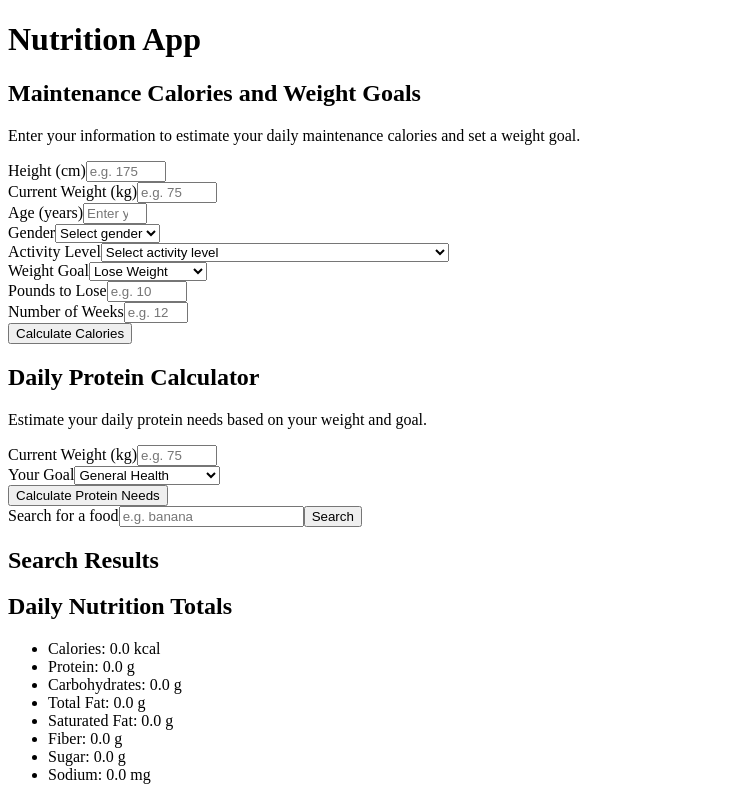
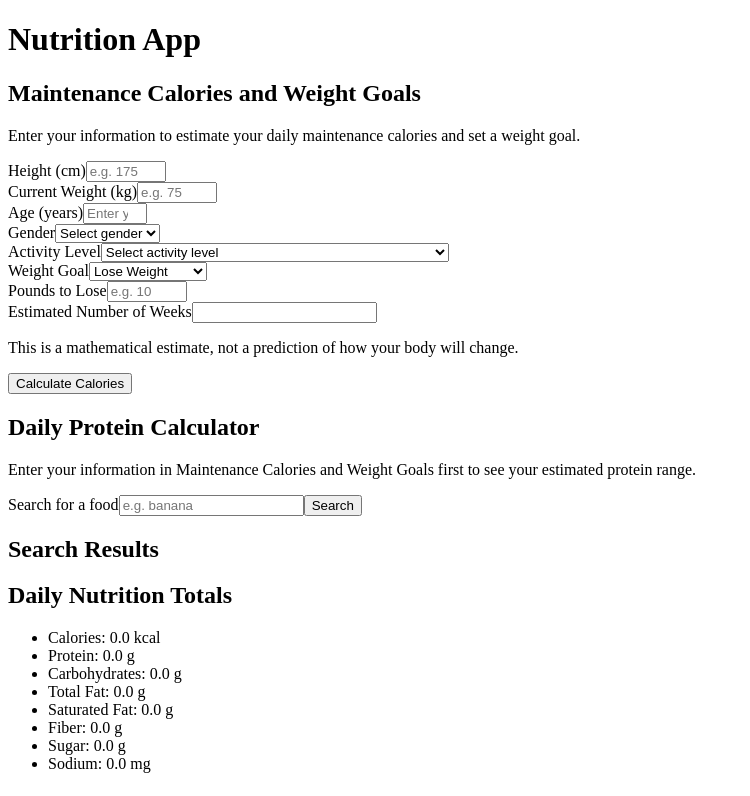
Before and after one commit to coreymfn/food_calorie_project, a React (Vite) app in the folder nutrition-app/: page / in a window 1280 px wide. Shown: the top 796 px of the page, without its empty margins (0-750 px from the left). Built offline with nearby package versions, Linux system fonts and the light colour scheme.

Commit message:
Weeks automatically calculated when you want to gain or lose wieght. That data is also now stored locally. Protein calculation is now automatically calculated based on if you want to lose, gain, or maintain weight.

```diff
--- a/nutrition-app/src/App.jsx
+++ b/nutrition-app/src/App.jsx
@@ -16,7 +16,14 @@ function App() {
   const [loading, setLoading] = useState(false);
   const [detailsLoading, setDetailsLoading] = useState(false);
   const [error, setError] = useState("");
-
+  const [goalResult, setGoalResult] = useState(() => {
+    try {
+      const savedResult = localStorage.getItem("maintenanceGoalResult");
+      return savedResult ? JSON.parse(savedResult) : null;
+    } catch {
+      return null;
+    }
+  });
   // Food diary state
   const [diary, setDiary] = useState(() => {
     try {
@@ -331,8 +338,8 @@ function App() {
     <main>
       <h1>Nutrition App</h1>
 
-      <MaintenanceCaloriesForm />
-      <ProteinCalculator />
+    <MaintenanceCaloriesForm onResult={setGoalResult} />
+    <ProteinCalculator maintenanceResult={goalResult} />
       {/* FOOD SEARCH */}
       <form onSubmit={handleSearch}>
         <label htmlFor="food-search">Search for a food</label>
--- a/nutrition-app/src/assets/ProteinCalculate.jsx
+++ b/nutrition-app/src/assets/ProteinCalculate.jsx
@@ -1,116 +1,89 @@
-import { useState } from "react";
 
-function ProteinForm({ onCalculate }) {
-  const [weight, setWeight] = useState("");
-  const [goal, setGoal] = useState("general");
-
-  function handleSubmit(event) {
-    event.preventDefault();
-
-    const bodyWeight = Number(weight);
-
-    if (
-      !Number.isFinite(bodyWeight) ||
-      bodyWeight < 25 ||
-      bodyWeight > 350
-    ) {
-      onCalculate({ error: "Enter a weight between 25 and 350 kg." });
-      return;
-    }
-
-    const proteinRanges = {
-      general: { min: 0.8, max: 1.0, label: "General Health" },
-      lose: { min: 1.2, max: 1.6, label: "Weight Loss" },
-      muscle: { min: 1.6, max: 2.2, label: "Muscle Gain" },
-      athletic: { min: 1.2, max: 2.0, label: "Athletic Performance" },
-    };
-
-    const range = proteinRanges[goal];
-    const minimum = Math.round(bodyWeight * range.min);
-    const maximum = Math.round(bodyWeight * range.max);
-
-    onCalculate({
-      minimum,
-      maximum,
-      target: Math.round((minimum + maximum) / 2),
-      goal: range.label,
-    });
+function ProteinCalculator({ maintenanceResult }) {
+  if (!maintenanceResult) {
+    return (
+      <section>
+        <h2>Daily Protein Calculator</h2>
+        <p>
+          Enter your information in Maintenance Calories and Weight
+          Goals first to see your estimated protein range.
+        </p>
+      </section>
+    );
   }
 
-  return (
-    <form onSubmit={handleSubmit}>
-      <div>
-        <label htmlFor="protein-weight">Current Weight (kg)</label>
-        <input
-          id="protein-weight"
-          type="number"
-          min="25"
-          max="350"
-          step="0.1"
-          placeholder="e.g. 75"
-          value={weight}
-          onChange={(event) => setWeight(event.target.value)}
-          required
-        />
-      </div>
+  if (maintenanceResult.error) {
+    return (
+      <section>
+        <h2>Daily Protein Calculator</h2>
+        <p>
+          Please correct the information in Maintenance Calories
+          and Weight Goals before calculating protein needs.
+        </p>
+      </section>
+    );
+  }
 
-      <div>
-        <label htmlFor="protein-goal">Your Goal</label>
-        <select
-          id="protein-goal"
-          value={goal}
-          onChange={(event) => setGoal(event.target.value)}
-        >
-          <option value="general">General Health</option>
-          <option value="lose">Weight Loss</option>
-          <option value="muscle">Muscle Gain</option>
-          <option value="athletic">Athletic Performance</option>
-        </select>
-      </div>
+  const { weight, goalType, maintenanceCalories, goalCalories } =
+    maintenanceResult;
 
-      <button type="submit">Calculate Protein Needs</button>
-    </form>
-  );
-}
-function ProteinCalculator() {
-  const [result, setResult] = useState(null);
+  const proteinRanges = {
+    lose: { min: 1.2, max: 1.6, label: "Lose Weight" },
+    maintain: { min: 0.8, max: 1.0, label: "Maintain Weight" },
+    gain: { min: 1.6, max: 2.2, label: "Gain Weight" },
+  };
+
+  const range = proteinRanges[goalType];
+
+  if (!range || !Number.isFinite(weight) || weight <= 0) {
+    return (
+      <section>
+        <h2>Daily Protein Calculator</h2>
+        <p>Check your information in the maintenance form.</p>
+      </section>
+    );
+  }
+
+  const minimum = Math.round(weight * range.min);
+  const maximum = Math.round(weight * range.max);
+  const target = Math.round((minimum + maximum) / 2);
+
   return (
     <section>
       <h2>Daily Protein Calculator</h2>
       <p>
-        Estimate your daily protein needs based on your weight and goal.
+        Your protein estimate is connected to the information
+        entered in Maintenance Calories and Weight Goals.
       </p>
-      <ProteinForm onCalculate={setResult} />
-      {result && (
-        <section aria-live="polite">
-          {result.error ? (
-            <>
-              <h3>Check Your Information</h3>
-              <p>{result.error}</p>
-            </>
-          ) : (
-            <>
-              <h3>Your Estimated Protein Needs</h3>
-              <p>
-                <strong>Goal:</strong> {result.goal}
-              </p>
-              <p>
-                <strong>Daily range:</strong>{" "}
-                {result.minimum}–{result.maximum} grams
-              </p>
-              <p>
-                <strong>Midpoint target:</strong>{" "}
-                {result.target} grams per day
-              </p>
-              <p>
-                These are general estimates for adults. Individual needs
-                vary. Consult a healthcare professional if you have a
-                condition that affects protein intake.
-              </p>
-            </>
-          )}
-        </section>
-      )}
+
+      <h3>Your Shared Information</h3>
+      <p>
+        <strong>Weight goal:</strong> {range.label}
+      </p>
+      <p>
+        <strong>Current weight:</strong> {weight} kg
+      </p>
+
+      <h3>Your Estimated Results</h3>
+      <p>
+        <strong>Maintenance calories:</strong>{" "}
+        {maintenanceCalories?.toLocaleString() ?? "Not available"} kcal/day
+      </p>
+      <p>
+        <strong>Daily calorie goal:</strong>{" "}
+        {goalCalories?.toLocaleString() ?? "Not available"} kcal/day
+      </p>
+      <p>
+        <strong>Estimated protein range:</strong> {minimum}–{maximum} grams/day
+      </p>
+      <p>
+        <strong>Midpoint of range:</strong> {target} grams/day
+      </p>
+
+      <p>
+        Protein values are general estimates, not personalized medical
+        recommendations. Individual needs vary.
+      </p>
     </section>
   );
 }
--- a/nutrition-app/src/assets/form.jsx
+++ b/nutrition-app/src/assets/form.jsx
@@ -1,8 +1,9 @@
 import { useState } from "react";
 import calculateGoal from "./calculateGoal";
 
-function MaintenanceCaloriesForm() {
-  const [goalForm, setGoalForm] = useState({
+function MaintenanceCaloriesForm({ onResult }) {
+  const [goalForm, setGoalForm] = useState(() => {
+    const defaultForm = {
       height: "",
       weight: "",
       gender: "",
@@ -11,15 +12,47 @@ function MaintenanceCaloriesForm() {
       goalType: "lose",
       pounds: "",
       weeks: "",
+    };
+    try {
+      const savedForm = localStorage.getItem("maintenanceGoalForm");
+
+      return savedForm
+        ? { ...defaultForm, ...JSON.parse(savedForm) }
+        : defaultForm;
+    } catch {
+      return defaultForm;
+    }
   });
-  const [result, setResult] = useState(null);
+  const [result, setResult] = useState(() => {
+    try {
+      const savedResult = localStorage.getItem("maintenanceGoalResult");
+      return savedResult ? JSON.parse(savedResult) : null;
+    } catch {
+      return null;
+    }
+  });
   function handleGoalChange(event) {
     const { name, value } = event.target;
-    setGoalForm((previous) => ({
-      ...previous,
+    const updatedForm = {
+      ...goalForm,
       [name]: value,
-    }));
+    };
+    // Calculate the weeks automatically.
+    if (name === "pounds" || name === "goalType") {
+      updatedForm.weeks =
+        updatedForm.goalType !== "maintain" &&
+        Number(updatedForm.pounds) > 0
+          ? String(Math.ceil(Number(updatedForm.pounds) / 1))
+          : "";
+    }
+    setGoalForm(updatedForm);
+    localStorage.setItem(
+      "maintenanceGoalForm",
+      JSON.stringify(updatedForm)
+    );
     setResult(null);
+    localStorage.removeItem("maintenanceGoalResult");
+    onResult?.(null);
   }
   function handleGoalSubmit(event) {
     event.preventDefault();
@@ -33,6 +66,12 @@ function MaintenanceCaloriesForm() {
       pounds,
       weeks,
     } = goalForm;
+    const calculatedWeeks =
+      goalType === "maintain"
+        ? 0
+        : Number(pounds) > 0
+          ? Math.ceil(Number(pounds) / 1)
+          : 0;
     const calculation = calculateGoal(
       Number(height),
       Number(weight),
@@ -40,10 +79,29 @@ function MaintenanceCaloriesForm() {
       activity,
       Number(age),
       pounds === "" ? 0 : Number(pounds),
-      weeks === "" ? 0 : Number(weeks),
+      calculatedWeeks,
       goalType
     );
-    setResult(calculation);
+    const sharedResult = {
+      ...calculation,
+      weight: Number(weight),
+    };
+    setResult(sharedResult);
+    localStorage.setItem(
+      "maintenanceGoalResult",
+      JSON.stringify(sharedResult)
+    );
+    // Save the automatically calculated weeks too.
+    const updatedForm = {
+      ...goalForm,
+      weeks: String(calculatedWeeks),
+    };
+    setGoalForm(updatedForm);
+    localStorage.setItem(
+      "maintenanceGoalForm",
+      JSON.stringify(updatedForm)
+    );
+    onResult?.(sharedResult);
   }
   return (
     <section>
@@ -173,19 +231,22 @@ function MaintenanceCaloriesForm() {
               />
             </div>
             <div>
-              <label htmlFor="weeks">Number of Weeks</label>
+              <label htmlFor="weeks">Estimated Number of Weeks</label>
               <input
                 id="weeks"
                 name="weeks"
                 type="number"
-                min="1"
-                max="104"
-                step="1"
-                placeholder="e.g. 12"
-                value={goalForm.weeks}
-                onChange={handleGoalChange}
-                required
+                value={
+                  Number(goalForm.pounds) > 0
+                    ? Math.ceil(Number(goalForm.pounds) / 1)
+                    : ""
+                }
+                readOnly
               />
+              <p>
+                This is a mathematical estimate, not a prediction
+                of how your body will change.
+              </p>
             </div>
           </>
         )}
@@ -262,4 +323,4 @@ function MaintenanceCaloriesForm() {
     </section>
   );
 }
-export default MaintenanceCaloriesForm
+export default MaintenanceCaloriesForm;
```
Lines whose indentation alone changed are shown as unchanged.
